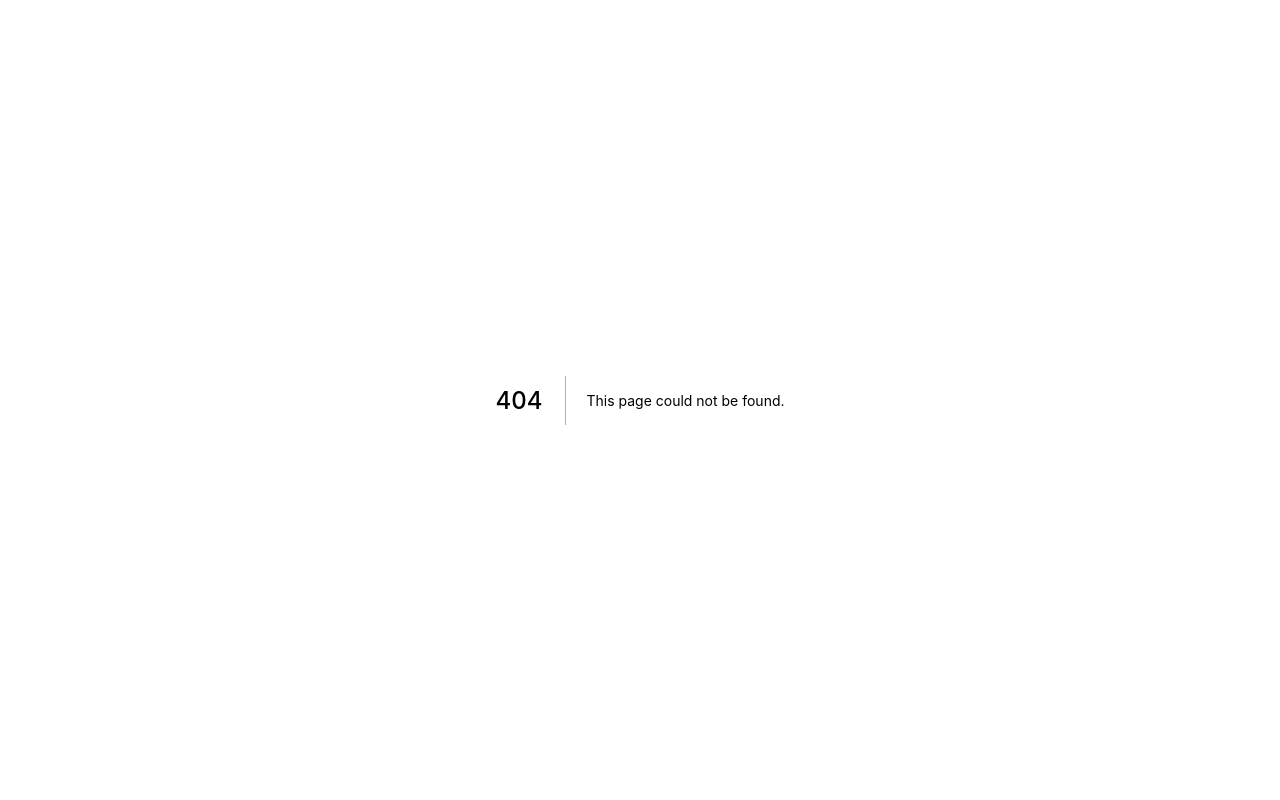
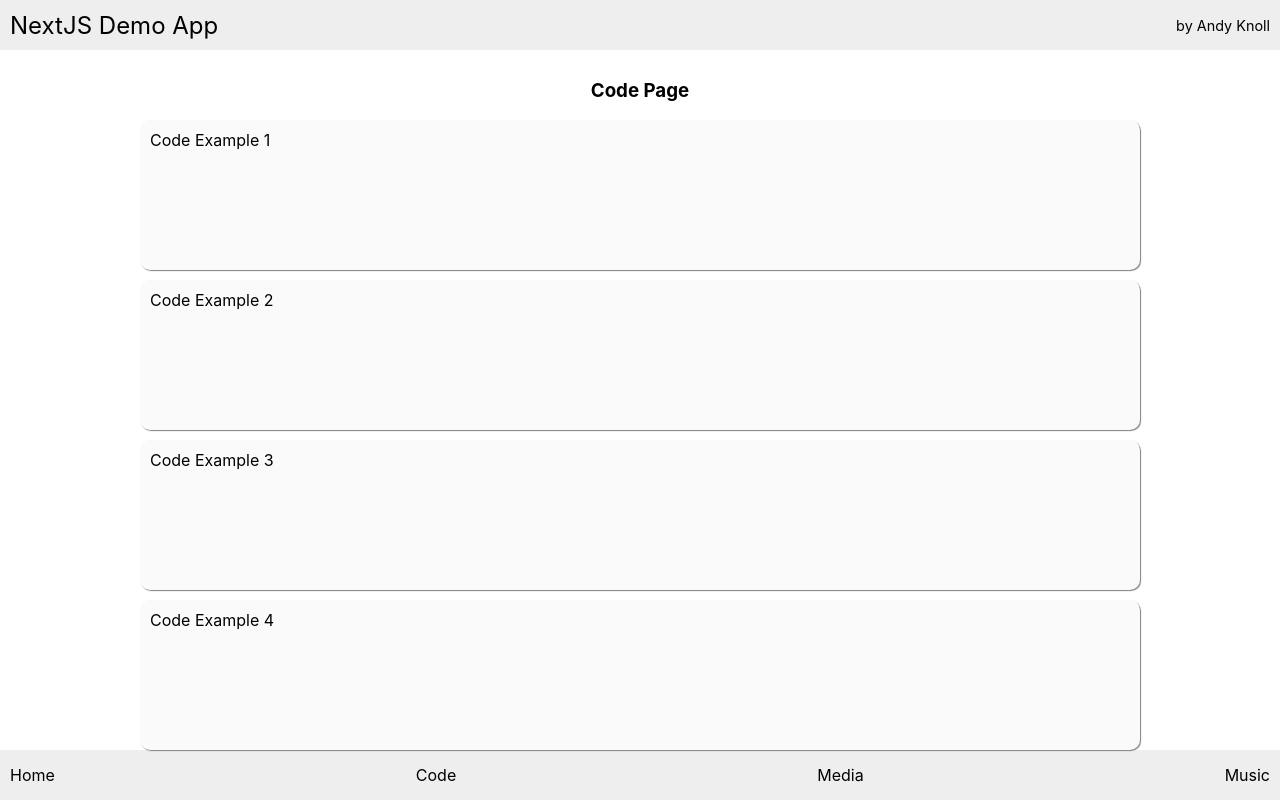
Before and after one commit to andyknoll/andy-nextjs-app, a Next.js app: page /code in a window 1280 px wide. Before the commit this address had no page. Built offline with nearby package versions, Linux system fonts and the light colour scheme.

Commit message:
basic page routing

```diff
--- /dev/null
+++ b/components/AppContent.js
@@ -0,0 +1,48 @@
+// AppContent.js
+
+import { motion } from "framer-motion";
+
+const AppContent = props => {
+
+    <motion.h3
+    initial={{ opacity: 0, top: "100px" }}
+    animate={{ opacity: 1, top: "0px" }}
+    transition={{ duration: 0.5 }}
+>
+    Code Page
+</motion.h3>
+
+
+    return (
+        <motion.div
+            initial={{ opacity: 0 }}
+            animate={{ opacity: 1 }}
+            transition={{ duration: 0.5 }}
+        >
+            <div className="app-content">
+                {props.children}
+            </div>
+
+            <style jsx>
+            {`
+                .app-content {
+                    position: relative;
+                    bottom: 0px;
+                    height: calc(100vh - 100px);
+                    padding: 10px;
+                    display: flex;
+                    flex-direction: column;
+                    align-items: center;
+                    justify-content: flex-start;
+                    //background-color: #dddddd;
+                    min-height: 600px;
+                    overflow: scrollY;
+                }
+            `}
+            </style>
+
+        </motion.div>
+    )
+}
+
+export default AppContent;
--- /dev/null
+++ b/components/AppFooter.js
@@ -0,0 +1,54 @@
+// AppFooter.js
+
+import Link from 'next/link'        // <Link> is built into Next.js
+
+const AppFooter = props => {
+
+    return (
+        <div className="app-footer">
+            <style jsx>
+            {`
+                .app-footer {
+                    bottom: 0px;
+                    height: 50px;
+                    padding: 10px;
+                    display: flex;
+                    align-items: center;
+                    justify-content: space-between;
+                    background-color: #eeeeee;
+                }
+                .page-link {
+                    font-size: 1.0em;
+                }
+            `}
+            </style>
+
+            <div className="page-link">
+                <Link href="/">
+                    <a>Home</a>
+                </Link>
+            </div>
+
+            <div className="page-link">
+                <Link href="/code">
+                    <a>Code</a>
+                </Link>
+            </div>
+
+            <div className="page-link">
+                <Link href="/media">
+                    <a>Media</a>
+                </Link>
+            </div>
+
+            <div className="page-link">
+                <Link href="/music">
+                    <a>Music</a>
+                </Link>
+            </div>
+
+        </div>
+    )
+}
+
+export default AppFooter;
--- /dev/null
+++ b/components/AppHeader.js
@@ -0,0 +1,33 @@
+// AppHeader.js
+
+const AppHeader = props => {
+
+    return (
+        <div className="app-header">
+            <style jsx>
+            {`
+                .app-header {
+                    top: 0px;
+                    height: 50px;
+                    padding: 10px;
+                    display: flex;
+                    align-items: center;
+                    justify-content: space-between;
+                    background-color: #eeeeee;
+                }
+                .app-title {
+                    font-size: 1.5em;
+                }
+                .app-author {
+                    font-size: 0.9em;
+                }
+            `}
+            </style>
+
+            <div className="app-title">NextJS Demo App</div>
+            <div className="app-author">by Andy Knoll</div>
+        </div>
+    )
+}
+
+export default AppHeader;
--- /dev/null
+++ b/pages/code.js
@@ -0,0 +1,71 @@
+// code.js
+
+import { motion } from "framer-motion";
+
+import AppHeader from '../components/AppHeader'
+import AppContent from '../components/AppContent'
+import AppFooter from '../components/AppFooter'
+
+const CodePage = props => {
+
+    return (
+        <div className="code-page">
+            <AppHeader />
+
+            <AppContent>
+                <h3>Code Page</h3>
+
+                <motion.div initial={{ opacity: 0 }} animate={{ opacity: 1 }} transition={{ delay: 0.25 }} style={{width: "100%"}}>
+                    <div className="content-card">
+                        Code Example 1
+                    </div>
+                </motion.div>
+
+                <motion.div initial={{ opacity: 0 }} animate={{ opacity: 1 }} transition={{ delay: 0.50 }} style={{width: "100%"}}>
+                    <div className="content-card">
+                        Code Example 2
+                    </div>
+                </motion.div>
+
+                <motion.div initial={{ opacity: 0 }} animate={{ opacity: 1 }} transition={{ delay: 0.75 }} style={{width: "100%"}}>
+                    <div className="content-card">
+                        Code Example 3
+                    </div>
+                </motion.div>
+
+                <motion.div initial={{ opacity: 0 }} animate={{ opacity: 1 }} transition={{ delay: 1.0 }} style={{width: "100%"}}>
+                    <div className="content-card">
+                        Code Example 4
+                    </div>
+                </motion.div>
+
+            </AppContent>
+
+            <AppFooter />
+
+            <style jsx>
+            {`
+                .content-card {
+                    height: 100px;
+                    margin: auto;
+                    margin-bottom: 10px;
+                    padding: 10px;
+                    background-color: #fafafa;
+                    border-radius: 10px;
+                    box-shadow: 1px 1px 1px gray;
+                    // border: 1px solid gray;
+                }
+
+                @media screen and (min-width: 1200px) {
+                    .content-card {
+                        height: 150px;
+                        width: 1000px;
+                    }
+                }
+            `}
+            </style>
+        </div>
+    )
+}
+
+export default CodePage;
```
Also changed, not shown: pages/index.js (+48 -2 lines), pages/media.js (added, +27 -0 lines), pages/music.js (added, +27 -0 lines).
